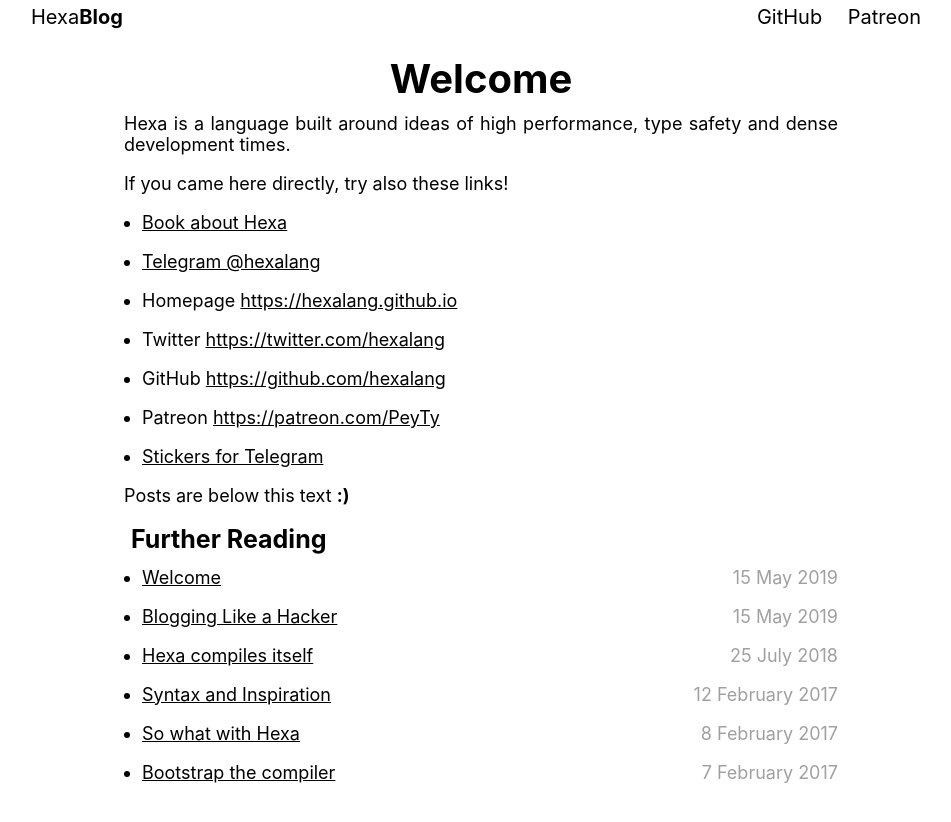
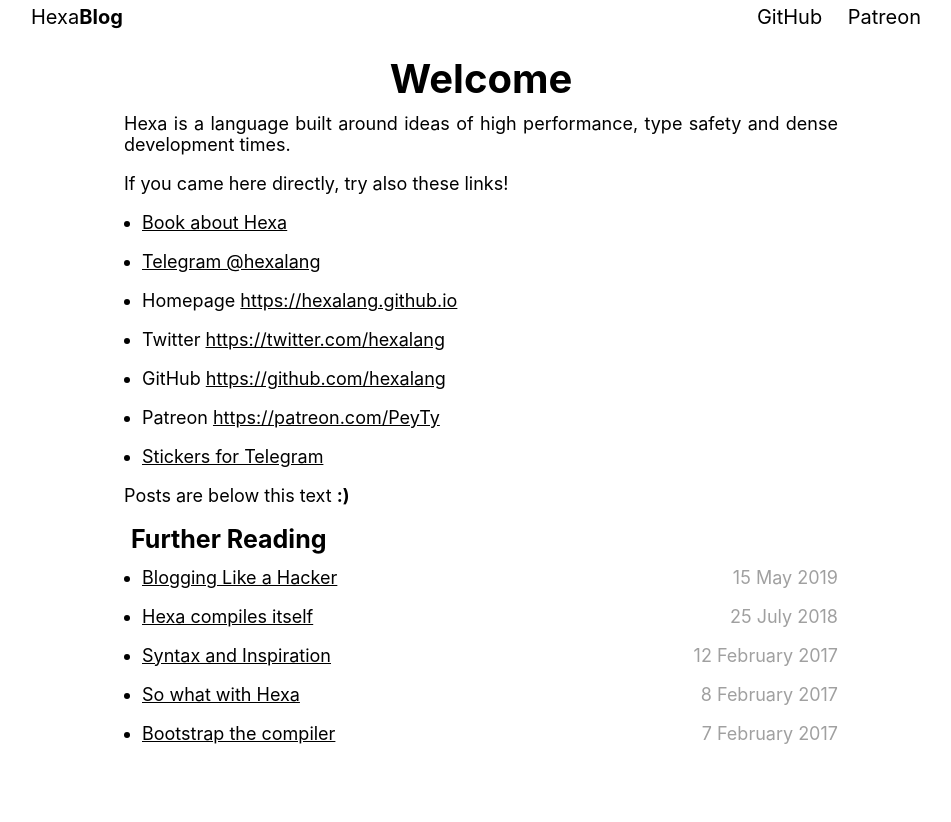
Before and after one commit to hexalang/hexalang.github.io, a Jekyll site: the page built from _blog/index.md, in a window 1280 px wide. Shown: the top 822 px of the page, without its empty margins (159-1110 px from the left). Built offline with Jekyll 4.4.1, drawn with Linux system fonts in a browser that asks for light colours.

Commit message:
Update post.html

```diff
--- a/_layouts/post.html
+++ b/_layouts/post.html
@@ -6,7 +6,6 @@
 	<meta name="viewport" content="width=device-width, initial-scale=1.0, minimum-scale=1.0, maximum-scale=1.0, user-scalable=no"
 	/>
 	<meta name="MobileOptimized" content="176" />
-	<meta name="yandex-verification" content="901ce5f7e68b781c" />
 	<meta name="google-site-verification" content="r9QR0nzVoCSoh04LhsLau403jbzC4weuqk0ypB1LD1g" />
 
 	<title>{{ page.title }} — Hexa Blog</title>
@@ -44,12 +43,12 @@
 					{% assign sorted = site.blog | sort: 'date' | reverse %}
 					<!--
 
-					-->{% for page in sorted %}
+					-->{% for page in sorted %}{% if page.title == 'Welcome' %} {% else %}
 					<li>
 						<a href="{{ page.url | absolute_url }}">{{ page.title }}
 							<span class="date">{{ page.date | date: "%-d %B %Y" }}</span>
 						</a>
-					</li>
+					</li>{% endif %}
 					{% endfor %}
 				</ul>
 			</div>
```
